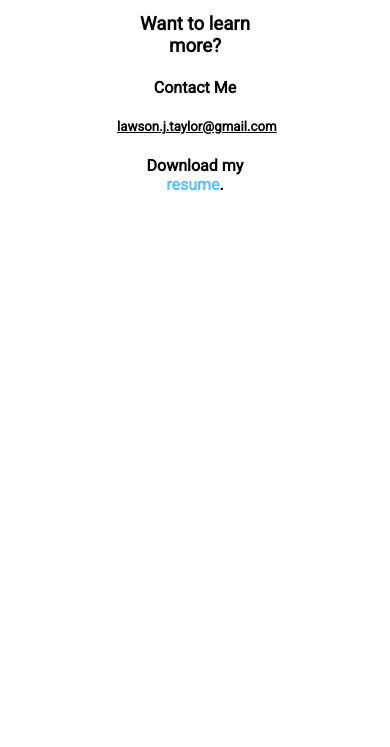
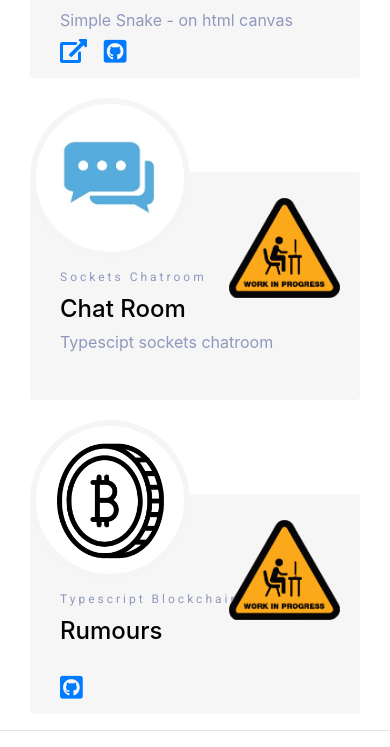
Before and after one commit to LawsonTaylor/portfolio, a PHP site: page /index.html in a window 390 px wide; the page is wider, and only the part inside the window is pictured. Shown: the part 944-1691 px from the top of that part. Before the commit the page ends 1135 px from the top of that part, so only its background shows below. Run offline with PHP 8.4, Linux system fonts and the light colour scheme; some libraries are stand-ins or nearby versions.

Commit message:
responsive + bootstrap beginnings

```diff
--- a/form.css
+++ /dev/null
@@ -1,63 +0,0 @@
-/* Fields */
-input[type="date"],
-input[type="datetime"],
-input[type="datetime-local"],
-input[type="email"],
-input[type="month"],
-input[type="number"],
-input[type="password"],
-input[type="range"],
-input[type="search"],
-input[type="tel"],
-input[type="text"],
-input[type="time"],
-input[type="url"],
-input[type="week"],
-select,
-textarea {
-  background-color: transparent; /* Remove background fill */
-  text-transform: uppercase; /* Make text all uppercase */
-  border-radius: 0; /* Remove corner curve */
-  border: 2px solid #444; /* 2px white border */
-  color: #000; /* White text */
-  height: 45px; /* Increase input height */
-  padding-left: 20px;
-  margin-top: 20px;
-  border-radius: 6px;
-}
-::-webkit-input-placeholder {
-  /* WebKit, Blink, Edge */
-  color: #000;
-}
-:-moz-placeholder {
-  /* Mozilla Firefox 4 to 18 */
-  color: #000;
-  opacity: 1;
-}
-::-moz-placeholder {
-  /* Mozilla Firefox 19+ */
-  color: #000;
-  opacity: 1;
-}
-:-ms-input-placeholder {
-  /* Internet Explorer 10-11 */
-  color: #000;
-}
-::-ms-input-placeholder {
-  /* Microsoft Edge */
-  color: #000;
-}
-/* Button */
-input[type="submit"],
-button[type="submit"]
-{
-  text-transform: uppercase;
-  padding: 10px 60px;
-  color: #fff;
-  font-size: 20px;
-  margin-top: 20px;
-  border: 2px solid #5dc0ff;
-  background: #5dc0ff;
-  font-weight: normal;
-  border-radius: 6px;
-}
--- a/index.html
+++ b/index.html
@@ -1,42 +1,47 @@
 <!DOCTYPE html PUBLIC "-//W3C//DTD XHTML 1.0 Transitional//EN" "http://www.w3.org/TR/xhtml1/DTD/xhtml1-transitional.dtd">
 <html xmlns="http://www.w3.org/1999/xhtml">
-  <html>
 <head>
+    <meta name="viewport" content="width=device-width, initial-scale=1, shrink-to-fit=no">
     <link rel="stylesheet" type="text/css" href="style.css" />
     <link rel="stylesheet" href="form.css">
-      <link
-        href="https://fonts.googleapis.com/css?family=Fugaz+One|Montserrat|Roboto"
-        rel="stylesheet"
-      />
-      <link rel="stylesheet" href="https://use.fontawesome.com/releases/v5.5.0/css/all.css" integrity="sha384-B4dIYHKNBt8Bc12p+WXckhzcICo0wtJAoU8YZTY5qE0Id1GSseTk6S+L3BlXeVIU" crossorigin="anonymous">
+    <link href="https://fonts.googleapis.com/css?family=Fugaz+One|Montserrat|Roboto" rel="stylesheet" />
+    <link rel="stylesheet" href="https://stackpath.bootstrapcdn.com/bootstrap/4.1.3/css/bootstrap.min.css" integrity="sha384-MCw98/SFnGE8fJT3GXwEOngsV7Zt27NXFoaoApmYm81iuXoPkFOJwJ8ERdknLPMO"
+        crossorigin="anonymous">
+    <link rel="stylesheet" href="https://use.fontawesome.com/releases/v5.5.0/css/all.css" integrity="sha384-B4dIYHKNBt8Bc12p+WXckhzcICo0wtJAoU8YZTY5qE0Id1GSseTk6S+L3BlXeVIU"
+        crossorigin="anonymous">
 </head>
 
 <body>
-      <div class="container">
-        <div class="header">
-          <ul class="nav">
-            <li><a href="https://github.com/LawsonTaylor" target="_blank">Work</a></li>
-          </ul>
-          <h1>Lawson Taylor</h1>
-          <ul class="nav nv2">
-            <li><a href="#footer">About</a></li>
-            <li><a href="resume.pdf" download="Lawson-Resume.pdf">Resume</a></li>
+    <nav class="navbar navbar-expand-lg navbar-light bg-light">
+        <a class="navbar-brand" href="#">Lawson Taylor</a>
+        <button class="navbar-toggler" type="button" data-toggle="collapse" data-target="#navbarNav" aria-controls="navbarNav" aria-expanded="false" aria-label="Toggle navigation">
+            <span class="navbar-toggler-icon"></span>
+        </button>
+        <div class="collapse navbar-collapse" id="navbarNav">
+            <ul class="navbar-nav">
+            <li class="nav-item">
+                <a class="nav-link" href="https://github.com/LawsonTaylor" target="_blank">Work</a>
+            </li>
+            <li class="nav-item">
+                <a  class="nav-link"  href="#footer">About</a>
+            </li>
+            <li class="nav-item">
+                <a class="nav-link"  href="resume.pdf" download="Lawson-Resume.pdf">Resume</a>
+            </li>
             </ul>
         </div>
-
-        <div class="body">
-        <div class="intro">
+    </nav>
+    <div class="container-fluid"></div>
+            <!-- <div class="intro">
                 <p style="font-size: 32px;">I am a</p>
                 <p><span id="role">DEVELOPER</span></p>
-        </div>
+            </div> -->
             <div id='projects'>
-          <div class="w-dyn-item w-col w-col-4">
-            <div class="more-item w-inline-block"
-              ><div class="more-image-wrap">
-                <div
-                  style="background-image:url('https://daks2k3a4ib2z.cloudfront.net/59a5023e275ea200013363dc/59c10a13a161ec000101ea82_idle%20white.png')"
-                  class="more-image"
-                ></div>
+                <div class="card-col">
+                    <div class="more-item w-inline-block">
+                        <div class="more-image-wrap">
+                            <div style="background-image:url('https://daks2k3a4ib2z.cloudfront.net/59a5023e275ea200013363dc/59c10a13a161ec000101ea82_idle%20white.png')"
+                                class="more-image"></div>
                         </div>
                         <div class="more-content">
                             <div class="general-top">MEAN stack</div>
@@ -46,16 +51,14 @@
                                 <a href="https://app.idleaustralia.com.au/hire/equipment/s" target="_blank"><i class="fas fa-external-link-alt"></i></a>
                                 <!-- <a><i class="fab fa-github-square"></i></a> -->
                             </div>
-              </div></div>
+                        </div>
+                    </div>
                 </div>
 
-            <div class="w-dyn-item w-col w-col-4">
-                <div class="more-item w-inline-block"
-                    ><div class="more-image-wrap">
-                    <div
-                        style="background-image:url('./images/endor.png')"
-                        class="more-image"
-                    ></div>
+                <div class="card-col">
+                    <div class="more-item w-inline-block">
+                        <div class="more-image-wrap">
+                            <div style="background-image:url('./images/endor.png')" class="more-image"></div>
                         </div>
                         <div class="more-content">
                             <div class="general-top">Angular 5</div>
@@ -65,16 +68,14 @@
                                 <a href="https://star-wars-idle-test.herokuapp.com" target="_blank"><i class="fas fa-external-link-alt"></i></a>
                                 <a href="https://github.com/LawsonTaylor/Star-Wars-DB" target="_blank"><i class="fab fa-github-square"></i></a>
                             </div>
-                    </div></div>
+                        </div>
+                    </div>
                 </div>
 
-            <div class="w-dyn-item w-col w-col-4">
-                <div class="more-item w-inline-block"
-                    ><div class="more-image-wrap snake-image-wrap">
-                    <div
-                        style="background-image:url('./images/snake.png')"
-                        class="more-image"
-                    ></div>
+                <div class="card-col">
+                    <div class="more-item w-inline-block">
+                        <div class="more-image-wrap snake-image-wrap">
+                            <div style="background-image:url('./images/snake.png')" class="more-image"></div>
                         </div>
                         <div class="more-content">
                             <div class="general-top">HTML5 CANVAS</div>
@@ -84,16 +85,14 @@
                                 <a href="https://simplesnake.herokuapp.com" target="_blank"><i class="fas fa-external-link-alt"></i></a>
                                 <a href="https://github.com/LawsonTaylor/SimpleSnake" target="_blank"><i class="fab fa-github-square"></i></a>
                             </div>
-                    </div></div>
+                        </div>
+                    </div>
                 </div>
 
-            <div class="w-dyn-item w-col w-col-4">
-                <div class="more-item w-inline-block"
-                    ><div class="more-image-wrap">
-                    <div
-                        style="background-image:url('./images/chat.jpg')"
-                        class="more-image"
-                    ></div>
+                <div class="card-col">
+                    <div class="more-item w-inline-block">
+                        <div class="more-image-wrap">
+                            <div style="background-image:url('./images/chat.jpg')" class="more-image"></div>
                         </div>
                         <img src="./images/wip.png" class="wip-image">
                         <div class="more-content">
@@ -104,16 +103,14 @@
                                 <!-- <a href="" target="_blank"><i class="fas fa-external-link-alt"></i></a> -->
                                 <!-- <a href="" target="_blank"><i class="fab fa-github-square"></i></a> -->
                             </div>
-                    </div></div>
+                        </div>
+                    </div>
                 </div>
 
-            <div class="w-dyn-item w-col w-col-4">
-                <div class="more-item w-inline-block"
-                    ><div class="more-image-wrap">
-                    <div
-                        style="background-image:url('./images/crypto.png')"
-                        class="more-image"
-                    ></div>
+                <div class="card-col">
+                    <div class="more-item w-inline-block">
+                        <div class="more-image-wrap">
+                            <div style="background-image:url('./images/crypto.png')" class="more-image"></div>
                         </div>
                         <img src="./images/wip.png" class="wip-image">
                         <div class="more-content">
@@ -124,13 +121,14 @@
                                 <!-- <a href="" target="_blank"><i class="fas fa-external-link-alt"></i></a> -->
                                 <a href="https://github.com/LawsonTaylor/Rumours" target="_blank"><i class="fab fa-github-square"></i></a>
                             </div>
-                    </div></div>
                         </div>
                     </div>
                 </div>
             </div>
-      <hr/>
-      <div class="footer">
+        </div>
+    </div>
+    <hr />
+    <!-- <div class="footer">
         <a name="footer"></a>
         <h3>Want to learn more?</h3>
         <h4>Contact Me</h4>
@@ -144,13 +142,19 @@
         <!-- <input id="message" name="message" type="text" placeholder="Message">
               <button type="submit">Send</button>
           </form> -->
-          <h4 id="resume">Download my <a href="resume.pdf" download="Lawson-Resume.pdf">resume</a>.</h4>
-      </div>
+        <!-- <h4 id="resume">Download my <a href="resume.pdf" download="Lawson-Resume.pdf">resume</a>.</h4>
+    </div> -->
 </body>
 
 <!-- <footer>
       <div class="Footer"><b>Copyright - 2018</b></div>
     </footer> -->
 <script src="index.js"></script>
+<script src="https://code.jquery.com/jquery-3.3.1.slim.min.js" integrity="sha384-q8i/X+965DzO0rT7abK41JStQIAqVgRVzpbzo5smXKp4YfRvH+8abtTE1Pi6jizo"
+    crossorigin="anonymous"></script>
+<script src="https://cdnjs.cloudflare.com/ajax/libs/popper.js/1.14.3/umd/popper.min.js" integrity="sha384-ZMP7rVo3mIykV+2+9J3UJ46jBk0WLaUAdn689aCwoqbBJiSnjAK/l8WvCWPIPm49"
+    crossorigin="anonymous"></script>
+<script src="https://stackpath.bootstrapcdn.com/bootstrap/4.1.3/js/bootstrap.min.js" integrity="sha384-ChfqqxuZUCnJSK3+MXmPNIyE6ZbWh2IMqE241rYiqJxyMiZ6OW/JmZQ5stwEULTy"
+    crossorigin="anonymous"></script>
+
 </html>
-</html>
--- a/style.css
+++ b/style.css
@@ -60,6 +60,7 @@ body {
 
   #projects {
     display: flex;
+    flex-direction: column;
     justify-content: space-between;
   }
 
@@ -71,24 +72,18 @@ a :hover {
     color: #5dc0ff;
   }
 
-.w-col-4 {
-  width: 33.33333333%;
-}
-.w-col {
-  position: relative;
-  float: left;
-  width: 100%;
-  min-height: 1px;
-  padding-left: 10px;
-  padding-right: 10px;
+.card-col {
+    margin: 0px auto;
+    min-width: 330px;
 }
 
   .more-item {
     position: relative;
     display: block;
-  margin-top: 30px;
+    margin-top: 20px;
     transition: all .2s ease;
     text-decoration: none;
+    min-width: 330px;
   }
   .more-item, .post-nav-link {
     -webkit-transition: all .2s ease;
@@ -100,12 +95,12 @@ a :hover {
 
   .more-image-wrap {
     display: block;
-  width: 140px;
-  height: 140px;
+    width: 160px;
+    height: 160px;
     margin-right: auto;
     /* margin-left: auto; */
     padding: 10px;
-  border: 10px solid #f5f5f5;
+    border: 6px solid #f5f5f5;
     border-radius: 100%;
     background-color: #fff;
   }
@@ -122,12 +117,12 @@ a :hover {
   .more-content {
     position: static;
     min-height: 220px;
-  margin-top: -100px;
-  padding: 134px 30px 30px;
+    margin-top: -86px;
+    padding: 96px 30px 46px;
     background-color: #f6f6f6;
     text-decoration: none;
     border-radius: 4px;
-  width: 220px;
+    min-width: 330px;
   }
 
   .general-top {
@@ -171,7 +166,7 @@ a :hover {
   .links {
     font-size:  24px;
     position: absolute;
-  bottom: 20px;
+    bottom: 8px;
     left: 30px;
   }
 
```
Also changed, not shown: style-bk.css (added, +209 -0 lines). Lines whose indentation alone changed are shown as unchanged.
